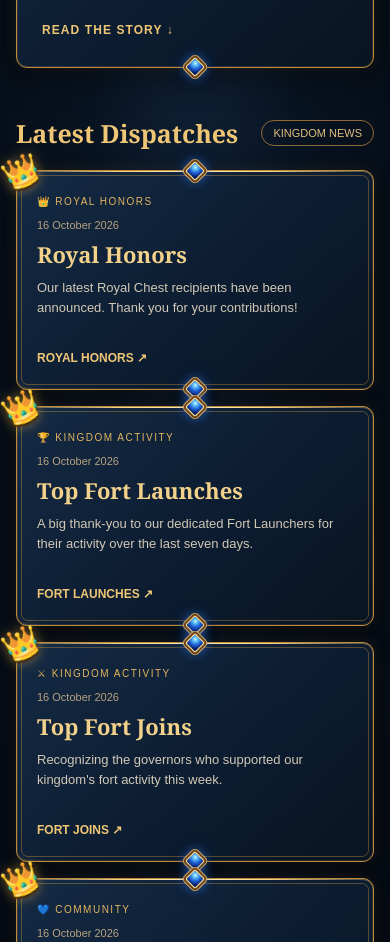
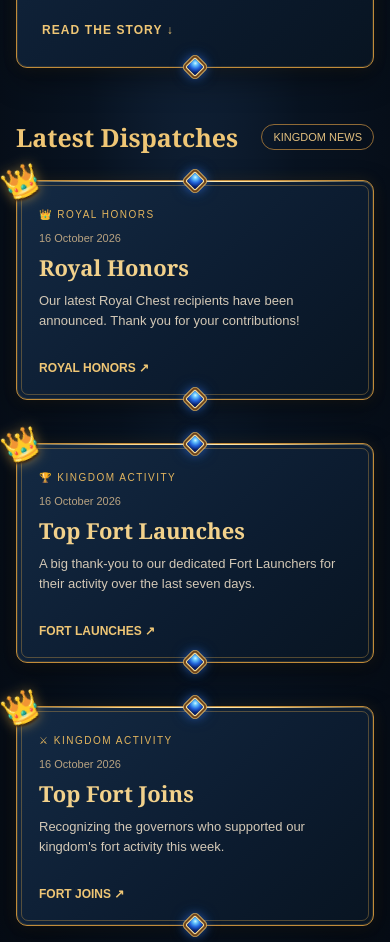
Before and after one commit to ROK-Lagertha/kingdom3903-website, a plain HTML site: page public/news/index.html in a window 390 px wide. Shown: the part 769-1711 px from the top of the page. Drawn offline with Linux system fonts and the light colour scheme; no server answers.

Commit message:
style: Improve Royal Herald card spacing
Refined Royal Herald article card spacing.

- Increased horizontal spacing between news cards
- Added vertical separation between article rows
- Prevented blue diamond ornaments from overlapping
- Improved spacing around Latest Dispatches
- Refined card padding for desktop and mobile
- Preserved royal crowns, gold borders and jewel effects
- Kept Discord authentication and admin functionality unchanged

```diff
--- a/public/news/index.html
+++ b/public/news/index.html
@@ -39,6 +39,17 @@ footer{text-align:center;border-top:1px solid #72562c;padding:25px;color:#a99b86
 .article .category{font-size:10px;line-height:1.4}.article h3{line-height:1.2}
 @media(max-width:760px){.feature-card{padding:29px 25px}.article{padding:24px 20px}.frame-crown{font-size:30px;top:-19px;left:-12px}.feature-card .frame-crown{font-size:35px;top:-22px;left:-14px}}
 @media(prefers-reduced-motion:reduce){.feature-card,.article{transition:none}.feature-card:hover,.article:hover{transform:none}}
+
+/* V3.12.8 — give crowns and jewels their own breathing room between cards */
+.articles{column-gap:26px;row-gap:48px}
+.section-head{margin-top:58px;margin-bottom:26px}
+.feature{margin-bottom:10px}
+.article{padding:28px 24px 25px}
+@media(max-width:760px){
+  .articles{grid-template-columns:1fr;row-gap:43px}
+  .section-head{margin-top:52px;margin-bottom:26px}
+  .article{padding:27px 22px 24px}
+}
 </style></head>
 <body>
 <header><nav aria-label="Site navigation"><a class="citadel-brand" href="../" aria-label="The Citadel — Home"><img src="../assets/citadel-logo.png" alt="The Citadel 3903"></a><div class="right"><a href="../">HOME</a><button class="login" id="login" type="button">LOGIN WITH DISCORD</button></div></nav></header>
```
Also changed, not shown: README.md.
